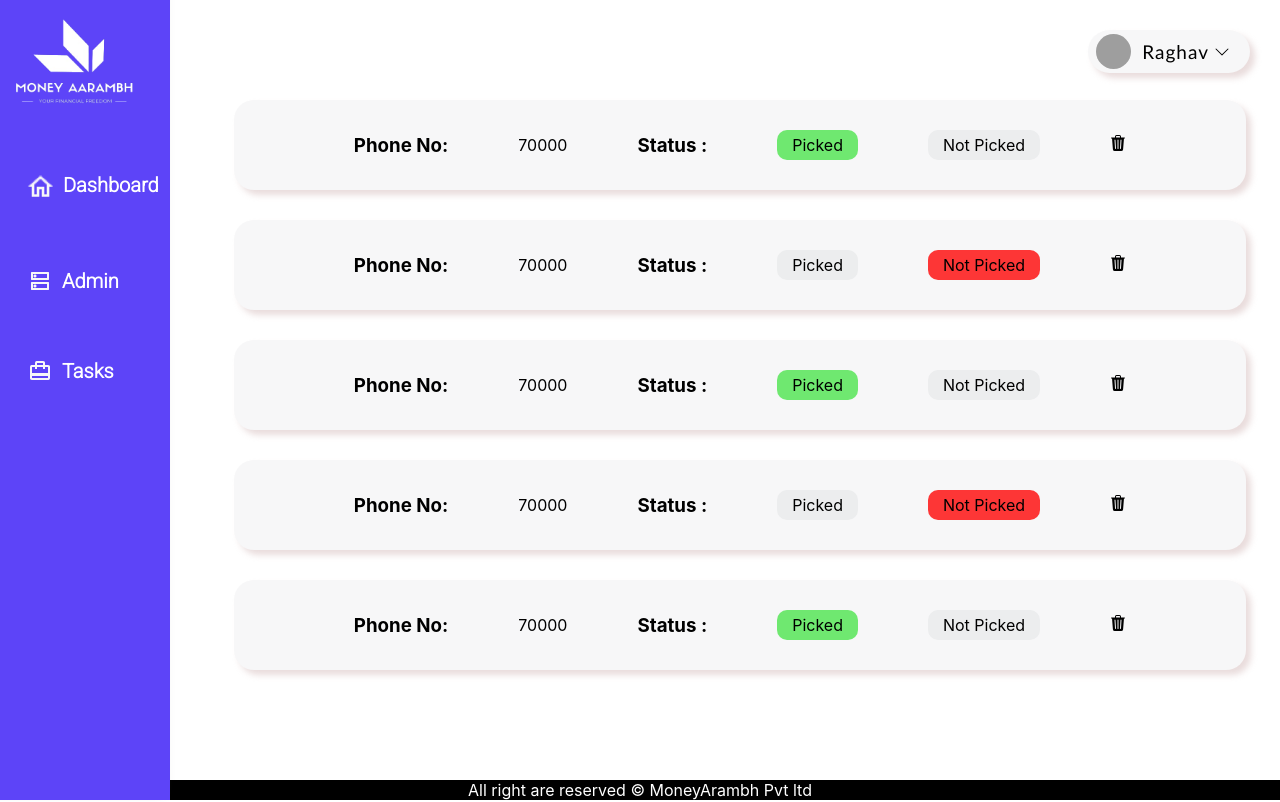
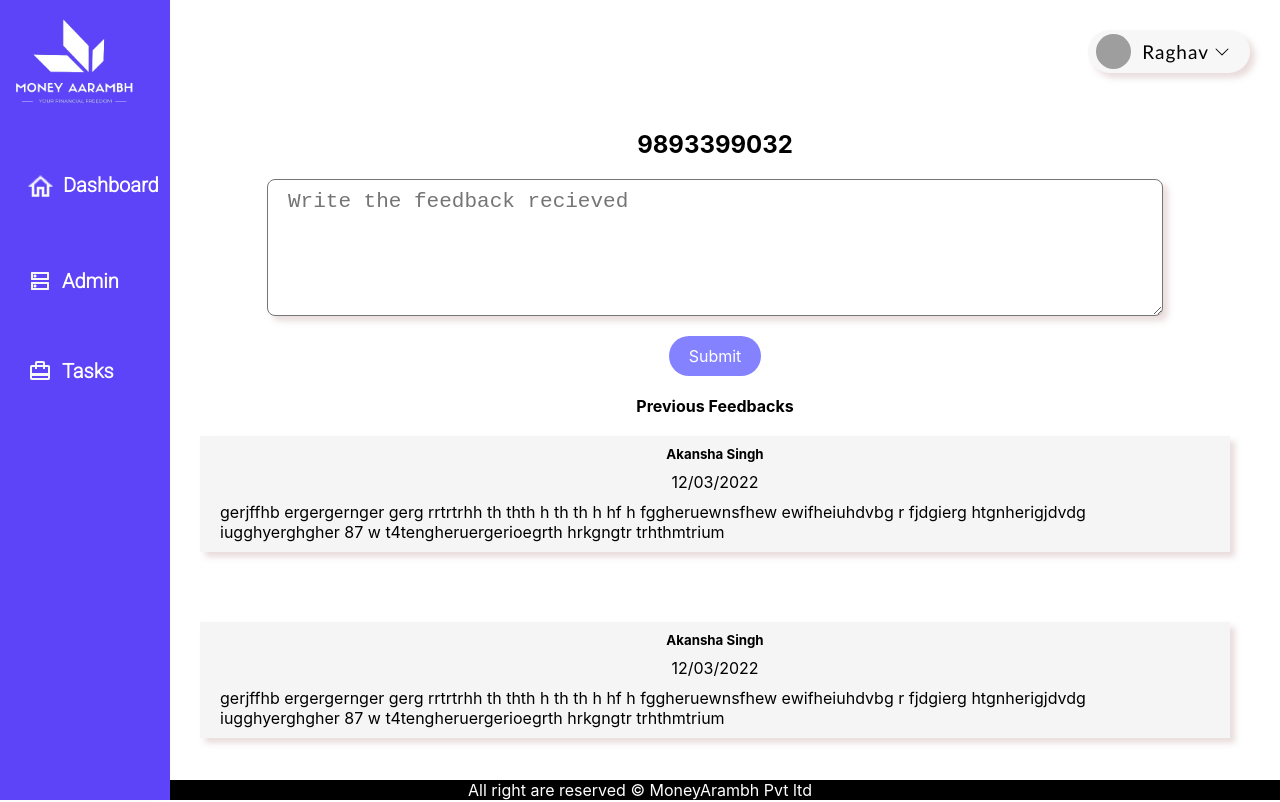
Before and after one commit to iampaandey/moneyarambhcrm, a React (Create React App) app: page / in a window 1280 px wide. Shown: the top 802 px of the page. Built offline with nearby package versions, Linux system fonts and the light colour scheme; grey boxes are pictures that could not be loaded.

Commit message:
Start1904

```diff
--- a/src/App.js
+++ b/src/App.js
@@ -1,5 +1,6 @@
 
 import './App.css';
+import CustomerPopup from './components/CustomerPopup';
 // import Dashboard from './components/Dashboard';
 import Footer from './components/Footer';
 import Navbar from './components/Navbar';
@@ -13,7 +14,8 @@ function App() {
      <Navbar/>
      <UserBox/>
      {/* <Dashboard/> */}
-     <TaskManager/>
+     {/* <TaskManager/> */}
+     <CustomerPopup/>
      {/* <TaskCard/> */}
      <Footer/>
 
--- /dev/null
+++ b/src/components/CustomerPopup.jsx
@@ -0,0 +1,55 @@
+import React from 'react'
+import './customerpopup.css'
+import FeedbackCard from './FeedbackCard'
+const CustomerPopup = () => {
+  const feedData=[
+      {
+        "name":"Akansha Singh",
+        "date":"12/03/2022",
+        "feed": "gerjffhb ergergernger gerg rrtrtrhh th thth h th th  h hf h fggheruewnsfhew ewifheiuhdvbg r fjdgierg htgnherigjdvdg  iugghyerghgher 87  w t4tengheruergerioegrth hrkgngtr  trhthmtrium"
+      },
+      {
+        "name":"Akansha Singh",
+        "date":"12/03/2022",
+        "feed": "gerjffhb ergergernger gerg rrtrtrhh th thth h th th  h hf h fggheruewnsfhew ewifheiuhdvbg r fjdgierg htgnherigjdvdg  iugghyerghgher 87  w t4tengheruergerioegrth hrkgngtr  trhthmtrium"
+      },
+      {
+        "name":"Akansha Singh",
+        "date":"12/03/2022",
+        "feed": "gerjffhb ergergernger gerg rrtrtrhh th thth h th th  h hf h fggheruewnsfhew ewifheiuhdvbg r fjdgierg htgnherigjdvdg  iugghyerghgher 87  w t4tengheruergerioegrth hrkgngtr  trhthmtrium"
+      },
+      {
+        "name":"Akansha Singh",
+        "date":"12/03/2022",
+        "feed": "gerjffhb ergergernger gerg rrtrtrhh th thth h th th  h hf h fggheruewnsfhew ewifheiuhdvbg r fjdgierg htgnherigjdvdg  iugghyerghgher 87  w t4tengheruergerioegrth hrkgngtr  trhthmtrium"
+      },
+      {
+        "name":"Akansha Singh",
+        "date":"12/03/2022",
+        "feed": "gerjffhb ergergernger gerg rrtrtrhh th thth h th th  h hf h fggheruewnsfhew ewifheiuhdvbg r fjdgierg htgnherigjdvdg  iugghyerghgher 87  w t4tengheruergerioegrth hrkgngtr  trhthmtrium"
+      },
+      {
+        "name":"Akansha Singh",
+        "date":"12/03/2022",
+        "feed": "gerjffhb ergergernger gerg rrtrtrhh th thth h th th  h hf h fggheruewnsfhew ewifheiuhdvbg r fjdgierg htgnherigjdvdg  iugghyerghgher 87  w t4tengheruergerioegrth hrkgngtr  trhthmtrium"
+      }
+
+  ]
+  return (
+    <>
+     <div className="main-cstppup">
+        <h2 className="phone-no">9893399032</h2>
+        <textarea name="feedback-cust" id="feedback-cust" className="textareaa" placeholder='Write the feedback recieved' cols="30" rows="5"></textarea>
+        <div className="btnn">Submit</div>
+        <h4 className='headingfeed'>Previous Feedbacks</h4>
+       {
+        feedData.map((e)=>{
+          return <FeedbackCard  name={e.name} date={e.date} feed={e.feed}  />
+        })
+       }
+     </div>
+    </>
+  )
+}
+
+export default CustomerPopup
--- /dev/null
+++ b/src/components/FeedbackCard.jsx
@@ -0,0 +1,15 @@
+import React from 'react'
+import './feedbackcard.css'
+const FeedbackCard = ({name,date,feed}) => {
+  return (
+    <>
+    <div className="main-feed">
+     <h5>{name}</h5>
+     <span>{date}</span>
+     <p>{feed}</p>
+     </div>
+    </>
+  )
+}
+
+export default FeedbackCard
--- /dev/null
+++ b/src/components/customerpopup.css
@@ -0,0 +1,39 @@
+.main-cstppup{
+    display: flex;
+    flex-direction: column;
+    row-gap: 20px;
+    position: relative;
+    top: 130px;
+   justify-content: justify;
+   align-items: center;
+    /* box-shadow: 5px 5px 6px 0px rgba(225, 207, 207, 0.726); */
+}
+.phone-no{
+    margin-left: 150px;
+}
+
+.textareaa{
+    width: 70vw;
+    outline: none;
+    padding: 10px 20px;
+    font-size: 21px;
+    margin-left: 150px;
+    border-radius: 8px;
+     box-shadow: 5px 5px 6px 0px rgba(225, 207, 207, 0.726);
+}
+.btnn{
+    border-radius: 45px;
+    background-color: #8482FF;
+    padding: 10px 20px;
+    color: white;
+    cursor: pointer;
+    margin-left: 150px;
+}
+.btnn:hover{
+    background-color:whitesmoke;
+    color:black;
+    box-shadow:4px 4px 6px 0px rgba(120, 92, 205, 0.767);
+}
+.headingfeed{
+    margin-left: 150px;
+}
--- /dev/null
+++ b/src/components/feedbackcard.css
@@ -0,0 +1,13 @@
+.main-feed{
+    display: flex;
+    flex-direction: column;
+    row-gap: 10px;
+    align-items: center;
+    justify-content: center;
+    background-color: rgba(245, 245, 245, 0.929);
+    box-shadow: 5px 5px 6px 0px rgba(225, 207, 207, 0.726);
+    margin-left: 200px;
+    margin-right: 50px;
+    padding: 10px 20px;
+    margin-bottom: 50px;
+}
```
